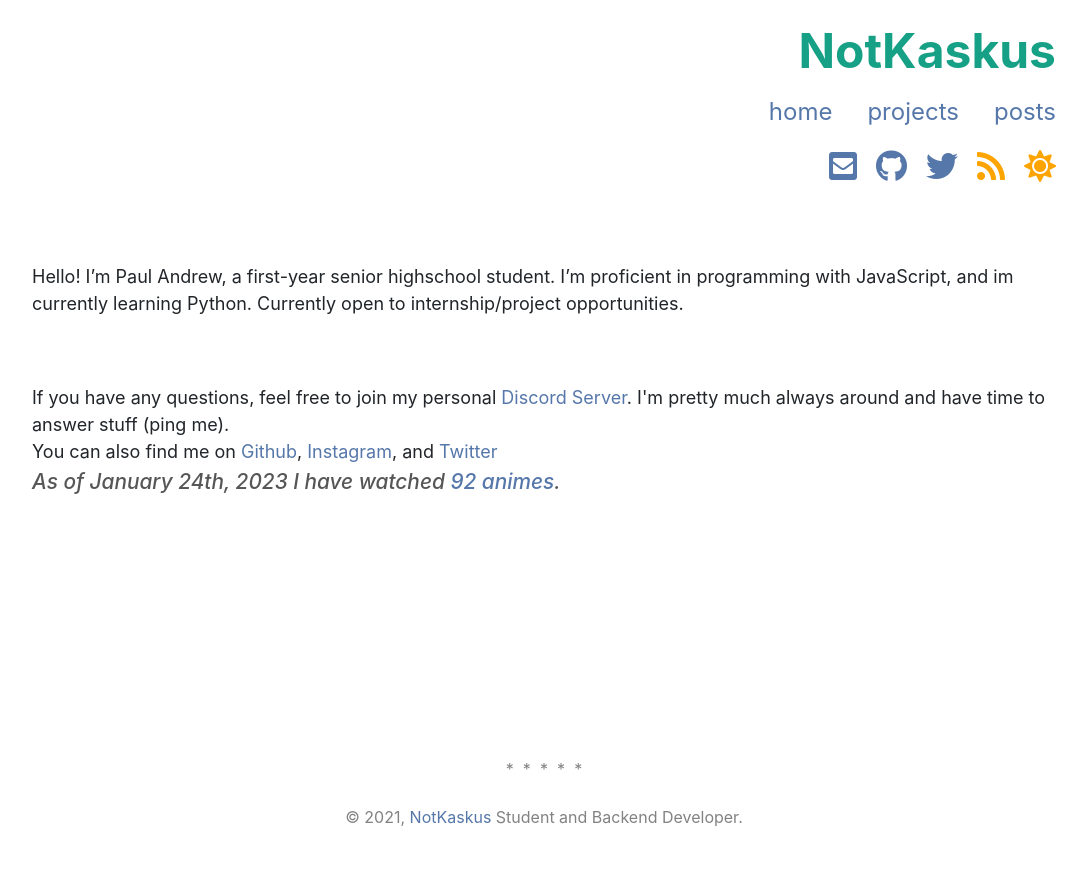
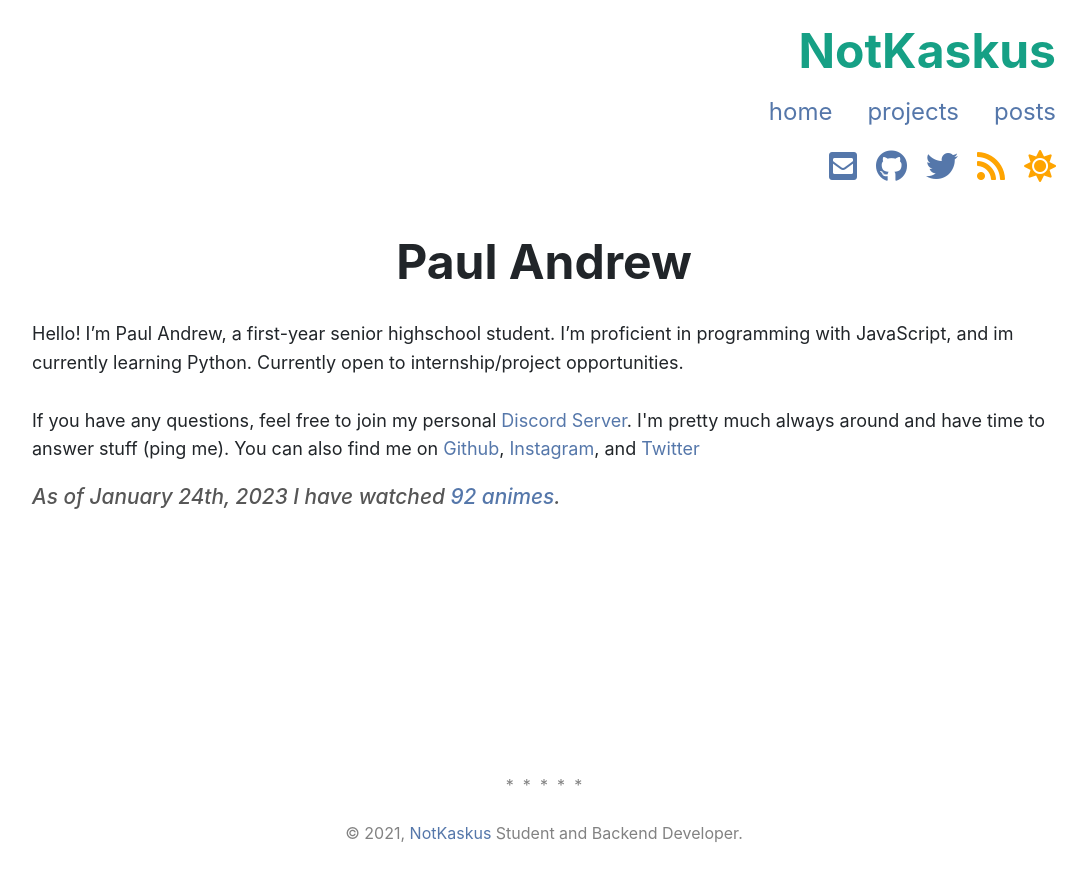
Before and after one commit to NotKaskus/notkaskus.github.io, a Jekyll site: the page built from index.md, in a window 1280 px wide. Shown: the top 881 px of the page, without its empty margins (96-1183 px from the left). Built offline with Jekyll 4.4.1, drawn with Linux system fonts in a browser that asks for light colours; nearby versions of some CDN libraries; a style sheet for code colours, icons or effects is not loaded.

Commit message:
Re structure it all pharagraph

```diff
--- a/index.md
+++ b/index.md
@@ -1,17 +1,16 @@
 ---
 layout: page
 full_logo: true
-title:
+title: Paul Andrew
 subtitle:
 description: Hobby JavaScript-Developer creating API, Bots and NodeJS Projects
 sitemap:
   priority: 1.0
 ---
-<font size="+1">Hello! I’m Paul Andrew, a first-year senior highschool student. I’m proficient in programming with JavaScript, and im currently learning Python. Currently open to internship/project opportunities.</font>
+<p><font size="+1">Hello! I’m Paul Andrew, a first-year senior highschool student. I’m proficient in programming with JavaScript, and im currently learning Python. Currently open to internship/project opportunities.
 <br>
 <br>
-<font size="+1">If you have any questions, feel free to join my personal <a href="{{ site.author.discord }}">Discord Server</a>. I'm pretty much always around and have time to answer stuff (ping me).<br>
-You can also find me on <a href="{{ site.author.github }}">Github</a>, <a href="{{ site.author.instagram }}">Instagram</a>, and <a href="{{ site.author.twitter }}">Twitter</a></font>
+If you have any questions, feel free to join my personal <a href="{{ site.author.discord }}">Discord Server</a>. I'm pretty much always around and have time to answer stuff (ping me). You can also find me on <a href="{{ site.author.github }}">Github</a>, <a href="{{ site.author.instagram }}">Instagram</a>, and <a href="{{ site.author.twitter }}">Twitter</a></font></p>
 
 <p class="describe-text">As of January 24th, 2023 I have watched <a href="{{ site.author.anilist }}">92 animes</a>.</p>
 
```
